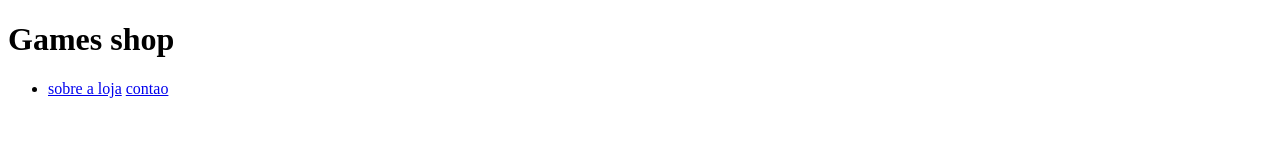
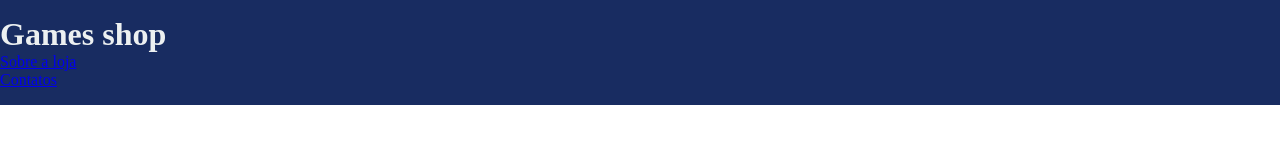
Before and after one commit to Renattoh/Primeiro-Projeto-site-gamer, a plain HTML site: page Index.html in a window 1280 px wide. Drawn offline with Linux system fonts and the light colour scheme.

Commit message:
incluindo css

```diff
--- a/Index.html
+++ b/Index.html
@@ -4,16 +4,20 @@
     <meta charset="UTF-8">
     <meta name="viewport" content="width=device-width, initial-scale=1.0">
     <title>Games Shop - A sua loja de games</title>
+    <link rel="stylesheet" href="./main.css">
 </head>
 <body>
     <header>
         <h1>Games shop</h1>
+        <nav>
+            <ul>
+                <li>
+                    <a href="#">Sobre a loja</a>
+                </li>
+                <li>
+                    <a href="#">Contatos</a>
+                </li>
+        </nav>
     </header>
-    <ul>
-        <li>
-            <a href="#">sobre a loja</a>
-            <a href="#">contao</a>
-        </li>
-    </ul>
 </body>
 </html>
--- /dev/null
+++ b/main.css
@@ -0,0 +1,16 @@
+*{
+    margin: 0;
+    padding: 0;
+    box-sizing: border-box;
+}
+
+header {
+    padding: 16px 0;
+    background-color: #182c61;
+    color: #ecf0f1;
+}
+
+header nv li {
+    display: inline;
+    margin-right: 16px;
+}
```
